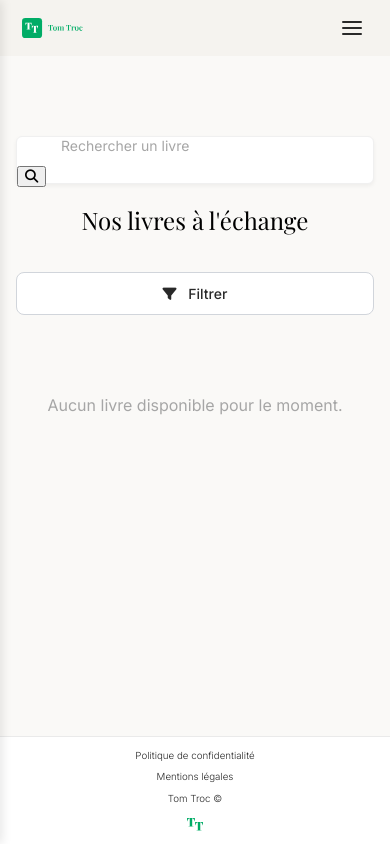
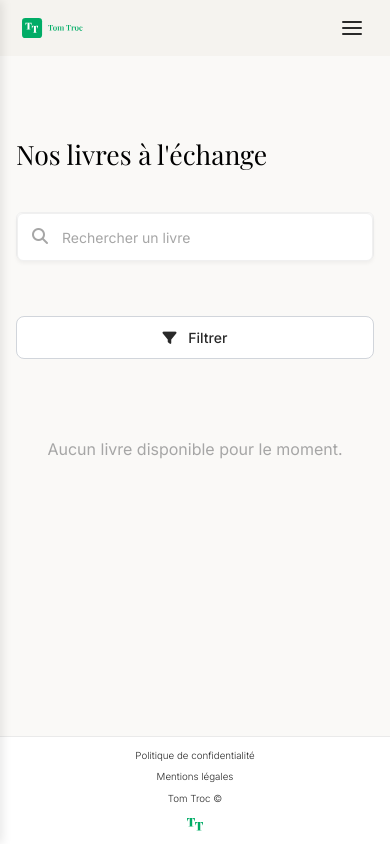
Before and after one commit to MGShio/Tom_Troc, a PHP site: page /tom_troc/?controller=book&action=index in a window 390 px wide. Run offline with PHP 8.4, Linux system fonts and the light colour scheme; data that the repository does not hold is empty; some web fonts are replaced.

Commit message:
CSS
changement css responsive

```diff
--- a/assets/css/responsive.css
+++ b/assets/css/responsive.css
@@ -398,8 +399,8 @@
   }
 
   .page-title {
-        font-size: 24px;
-        text-align: center;
+    font-size: 1.9em;
+    text-align: left;
   }
 
   .search-bar {
@@ -421,16 +422,30 @@
   }
 
   .books-grid {
-        grid-template-columns: repeat(2, 1fr);
-        gap: 16px;
-        margin-top: 32px;
+    display: grid;
+    grid-template-columns: repeat(2, 12em);
+    /* 2 colonnes de 160px */
+    gap: 0.9rem;
+    /* 15px entre les livres */
+    margin: 0 1rem;
+    /* 20px à gauche et à droite */
+    margin-top: 2rem;
+    justify-content: center;
   }
 
   .book-card {
-        width: 100%;
+    width: auto;
     height: auto;
-        box-shadow: var(--mobile-card-shadow);
-        border-radius: var(--mobile-border-radius);
+    border-radius: 0;
+    box-shadow: none; /* Enlève l'ombre */
+    border-bottom-left-radius: 2px;
+    border-bottom-right-radius: 2px;
+  }
+
+  .book {
+    width: 100%;
+    height: auto;
+    margin: 0 auto;
   }
 
   .book-card:hover {
@@ -480,30 +495,17 @@
   }
 }
 
-@media (max-width: 424px) {
-    .books-grid {
-        grid-template-columns: repeat(1, 1fr);
-        gap: 12px;
-    }
-
-    .book-cover {
-        height: 160px;
-    }
-}
-
 @media (max-width: 767px) {
   .filter-btn {
     display: block;
   }
 
   .books-header .search-bar {
-        order: -1;
     margin-top: 0;
   }
 }
 
 @media (min-width: 768px) {
-
   .filter-btn,
   .filter-overlay,
   .filter-panel {
@@ -1890,51 +1889,67 @@
 }
 
 @media (max-width: 767px) {
-    /* Conteneur de la barre de recherche */
-    .books-header {
-        flex-direction: column; /* Empile les éléments verticalement */
-        gap: 20px; /* Espace entre le titre et la barre */
-        align-items: stretch; /* Étire la barre sur toute la largeur */
-    }
-
-    /* Barre de recherche */
+  /* Titre centré */
+  .page-title {
+    text-align: left;
+    margin-bottom: 20px;
+  }
+
+  /* Conteneur de la barre */
   .search-bar {
-        width: 100%; /* Prend toute la largeur */
+    width: 100%;
+    margin-bottom: 20px;
+  }
+
+  /* Style de la barre */
+  .search-section {
+    position: relative;
+    width: 100%;
     height: 48px;
-        background: #FFFFFF;
-        border: 1px solid #F0F0F0;
+    background: #ffffff;
+    border: 1px solid #f0f0f0;
     border-radius: 6px;
-        box-shadow: 0 2px 4px rgba(0, 0, 0, 0.05); /* Ombre légère comme la maquette */
-        margin: 0; /* Supprime les marges inutiles */
-    }
-
-    /* Champ de recherche */
+    box-shadow: 0 2px 4px rgba(0, 0, 0, 0.05);
+  }
+
+  /* Champ de texte */
   .search-section input {
     width: 100%;
     height: 100%;
-        padding: 0 16px 0 44px; /* Espace à gauche pour l'icône */
+    padding: 0 16px 0 44px;
+    /* Espace pour l'icône 🔍 */
+    border: none;
+    font-family: "Inter", sans-serif;
     font-size: 14px;
     color: #292929;
-        border: none;
-        border-radius: 6px;
     background: transparent;
-    }
-
-    /* Icône de loupe */
-    .search-section img {
+    outline: none;
+  }
+
+  /* Placeholder */
+  .search-section input::placeholder {
+    color: #a6a6a6;
+  }
+
+  /* Bouton 🔍 positionné à gauche */
+  .btn-search {
     position: absolute;
-        left: 16px;
+    left: 12px;
     top: 50%;
     transform: translateY(-50%);
-        width: 16px;
-        height: 16px;
-        opacity: 0.6; /* Icône légèrement transparente */
-    }
-
-    /* Placeholder */
-    .search-section input::placeholder {
-        color: #A6A6A6;
-        font-family: 'Inter', sans-serif;
-        font-size: 14px;
-    }
-}
+    background: none;
+    border: none;
+    font-size: 16px;
+    color: #a6a6a6;
+    cursor: pointer;
+    padding: 0;
+    width: 20px;
+    height: 20px;
+    z-index: 1;
+  }
+
+  /* Effet au survol */
+  .btn-search:hover {
+    color: #292929;
+  }
+}
```
Also changed, not shown: other parts of assets/css/responsive.css (+40 -42 lines). Lines whose indentation alone changed are shown as unchanged.
